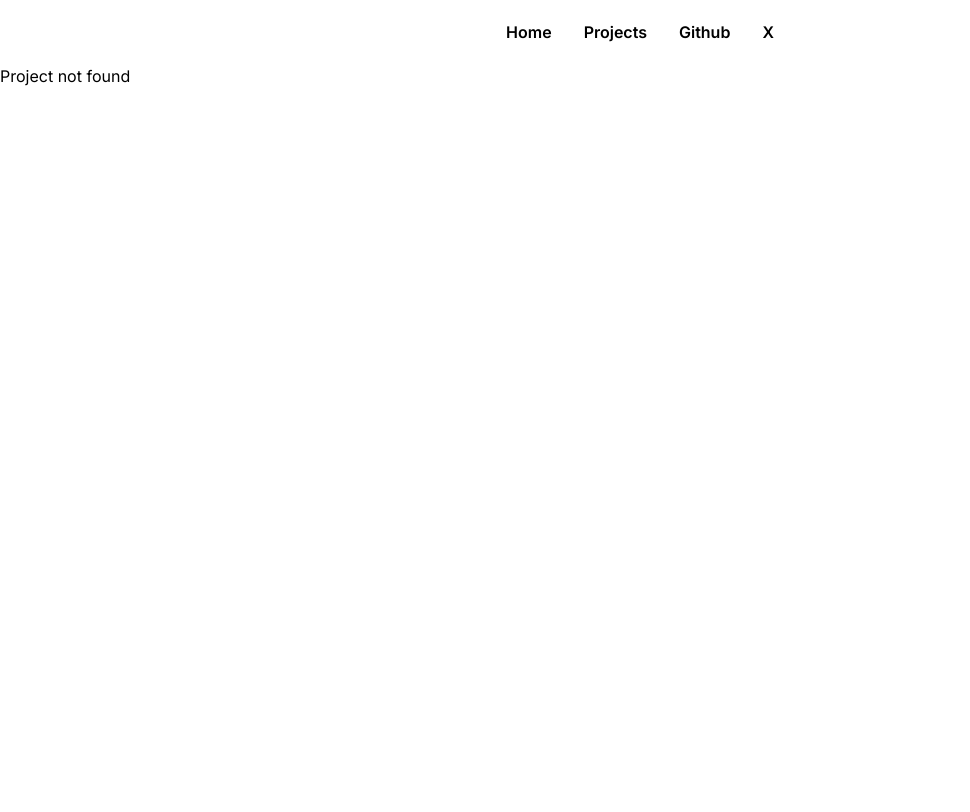
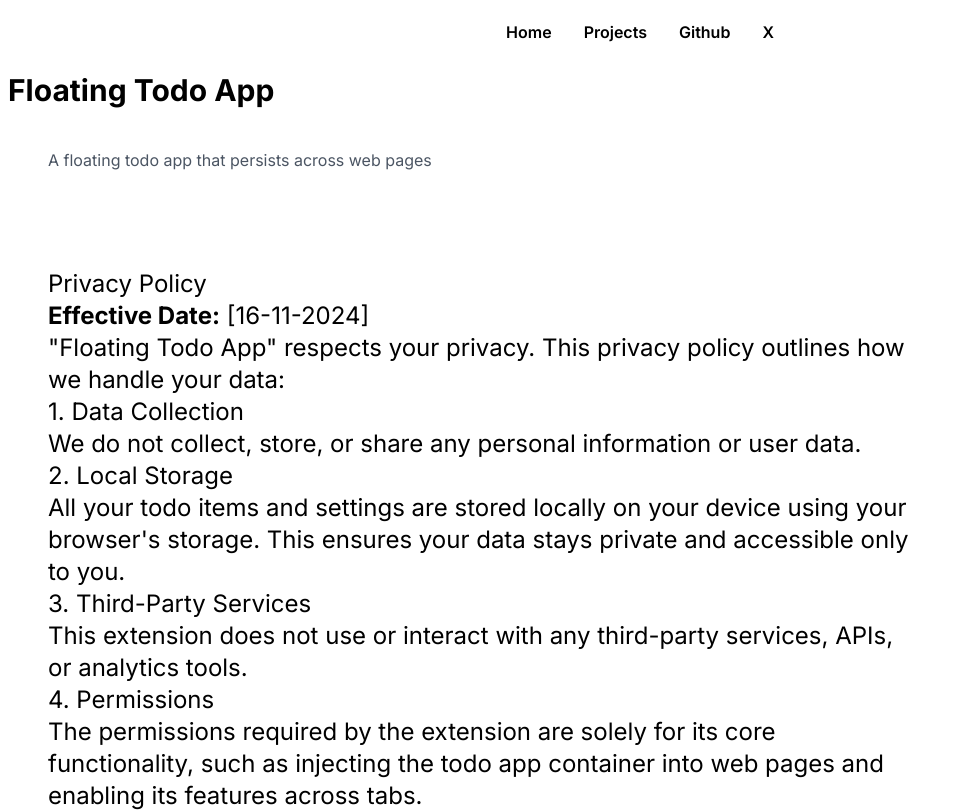
Before and after one commit to aajinn/0Ared, a Next.js app: page /projects/floating-todo-app in a window 1280 px wide. Before the commit this address had no page. Shown: the top 812 px of the page, without its empty margins (0-970 px from the left). Built offline with nearby package versions, Linux system fonts and the light colour scheme.

Commit message:
update seo meta tag

```diff
--- a/src/app/layout.tsx
+++ b/src/app/layout.tsx
@@ -1,17 +1,17 @@
-import type { Metadata } from "next";
-import { Inter } from "next/font/google";
-import "./globals.css";
-import Header from "@/src/components/Header";
-import Matrix from "../components/Matrix";
+import type { Metadata } from 'next';
+import { Inter } from 'next/font/google';
+import './globals.css';
+import Header from '@/src/components/Header';
 
 const inter = Inter({
-  subsets: ["latin"],
-  variable: "--font-inter",
+    subsets: ['latin'],
+    variable: '--font-inter',
 });
 
 export const metadata: Metadata = {
-  title: "Ajin Varghese Chandy",
-  description: "Ajin Varghese Chandy's Portfolio Website.",
+    title: 'Ajin Varghese Chandy',
+    description:
+        "Ajin Varghese Chandy's Portfolio Website.",
 };
 
 export default function RootLayout({
@@ -22,7 +22,10 @@ export default function RootLayout({
     return (
         <html lang="en">
             <head>
-        <meta name="title" content="Ajin Varghese Chandy" />
+                <meta
+                    name="title"
+                    content="Ajin Varghese Chandy"
+                />
                 <meta
                     name="description"
                     content="Hi, I'm Ajin Varghese Chandy. I'm a passionate developer with expertise in web technologies and a keen interest in AI and machine learning."
@@ -31,11 +34,11 @@ export default function RootLayout({
                     name="keywords"
                     content="programming , web developer,what does a web developer do,web developer,web developer jobs,web developer salary,web developer internship,web developer certification,web developer jobs near me,web developer job description,web developer jobs remote,web developer portfolio,web developer salary entry level,web developer average salary,web developer apprenticeship"
                 />
-        <meta name="robots" content="index, follow" />
-        <meta httpEquiv="Content-Type" content="text/html; charset=utf-8" />
-        <meta name="language" content="English" />
-        <meta name="revisit-after" content="1 days" />
-        <meta name="author" content="Ajin Varghese Chandy" />
+
+                <meta
+                    name="author"
+                    content="Ajin Varghese Chandy"
+                />
                 <link
                     rel="apple-touch-icon"
                     sizes="76x76"
@@ -54,12 +57,25 @@ export default function RootLayout({
                     href="/favicon-16x16.png"
                 />
 
-        <link rel="mask-icon" href="/safari-pinned-tab.svg" color="#5bbad5" />
-        <meta name="msapplication-TileColor" content="#da532c" />
-        <meta name="theme-color" content="#ffffff" />
+                <link
+                    rel="mask-icon"
+                    href="/safari-pinned-tab.svg"
+                    color="#5bbad5"
+                />
+                <meta
+                    name="msapplication-TileColor"
+                    content="#da532c"
+                />
+                <meta
+                    name="theme-color"
+                    content="#ffffff"
+                />
             </head>
 
-      <body className={inter.className}>
+            <body
+                className={
+                    inter.className
+                }>
                 <Header />
                 {children}
             </body>
--- /dev/null
+++ b/src/app/projects/projects-data/floating-todo-app.md
@@ -0,0 +1,29 @@
+# Privacy Policy
+
+**Effective Date:** [16-11-2024]
+
+"Floating Todo App" respects your privacy. This privacy policy outlines how we handle your data:
+
+## 1. Data Collection
+
+We do not collect, store, or share any personal information or user data.
+
+## 2. Local Storage
+
+All your todo items and settings are stored locally on your device using your browser's storage. This ensures your data stays private and accessible only to you.
+
+## 3. Third-Party Services
+
+This extension does not use or interact with any third-party services, APIs, or analytics tools.
+
+## 4. Permissions
+
+The permissions required by the extension are solely for its core functionality, such as injecting the todo app container into web pages and enabling its features across tabs.
+
+## 5. Changes to This Policy
+
+We may update this privacy policy from time to time. Any changes will be posted here with an updated effective date.
+
+If you have any questions or concerns about this privacy policy, please contact us at carrerajin@gmail.com.
+
+Thank you for using "Floating Todo App".
--- a/src/app/projects/projects.ts
+++ b/src/app/projects/projects.ts
@@ -20,8 +20,14 @@ const projects = [
     link: "/projects/real-time-speed-monitor",
     slug: "real-time-speed-monitor", // Added slug
     markdownPath: "/projects/projects-data/real-time-speed-monitor.md",
+  },
+  {
+    name: "Floating Todo App",
+    description: "A floating todo app that persists across web pages",
+    link: "/projects/floating-todo-app",
+    slug: "floating-todo-app", // Added slug
+    markdownPath: "/projects/projects-data/floating-todo-app.md",
   }
-  // Add more projects here
 ];
 
 export default projects;
```
Lines whose indentation alone changed are shown as unchanged.
